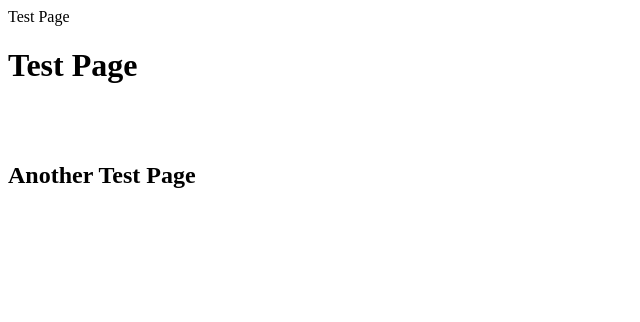
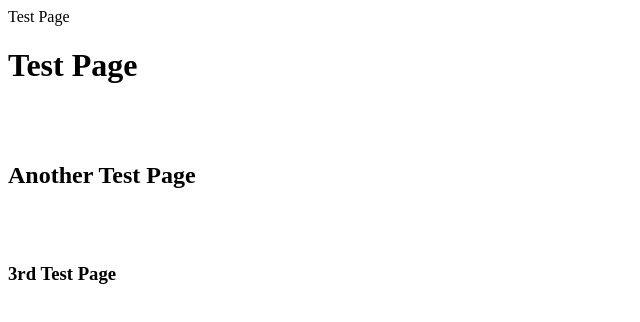
Before and after one commit to cslmoon/myfirstrepository, a plain HTML site: page index.html in a window 1280 px wide. Shown: the whole page, without its empty margins (0-640 px from the left). Drawn offline with Linux system fonts and the light colour scheme.

Commit message:
Update index.html
added few lines.

```diff
--- a/index.html
+++ b/index.html
@@ -5,6 +5,8 @@
 <br>
 <br>
 <h2>Another Test Page</h2>
-
+<br>
+<br>
+<h3>3rd Test Page</h3>
 </body>
 </HTML>
```
